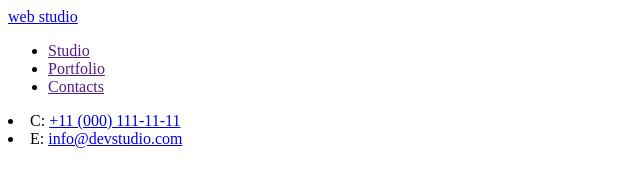
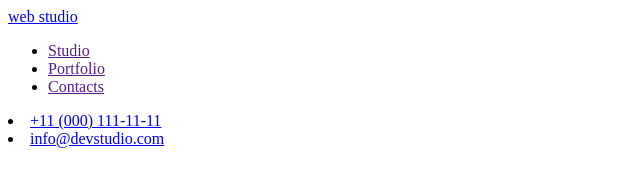
Before and after one commit to IraMira333/goit-markup-hw-01, a plain HTML site: page index.html in a window 1280 px wide. Shown: the whole page, without its empty margins (0-640 px from the left). Drawn offline with Linux system fonts and the light colour scheme.

Commit message:
Update index.html

```diff
--- a/index.html
+++ b/index.html
@@ -19,10 +19,10 @@
             </ul>
             <ul>
         </nav>
-            <li><span class="contact_type">C:</span>
+            <li>
                 <a href="tel:+11 (000) 111-11-11" class="contakt_link">+11 (000) 111-11-11</a>
             </li>
-            <li><span class="contact_type">E:</span>
+            <li>
                 <a href="mailto:info@devstudio.com" class="contakt_link">info@devstudio.com</a>
             </li>
         </ul>
```
